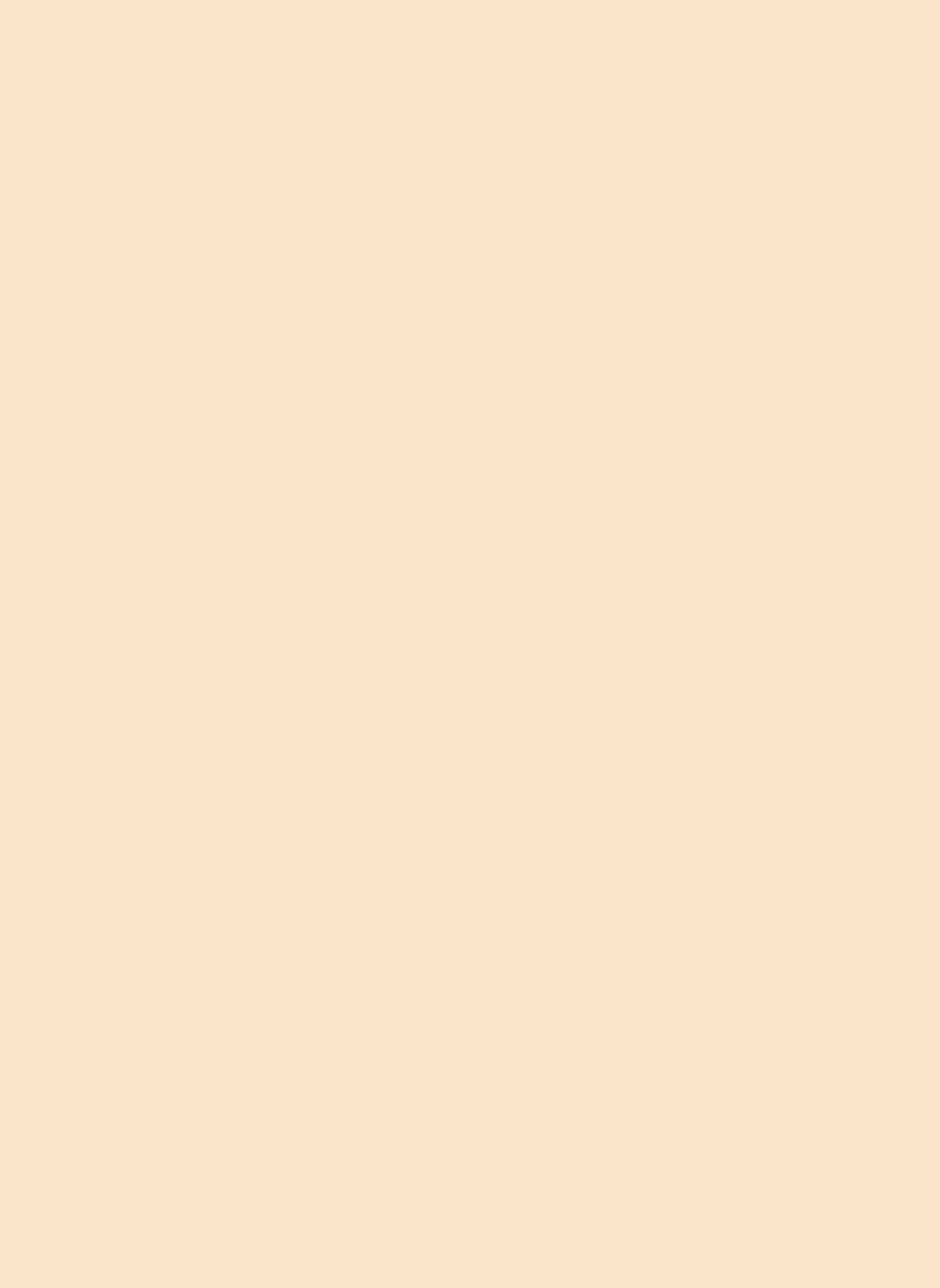
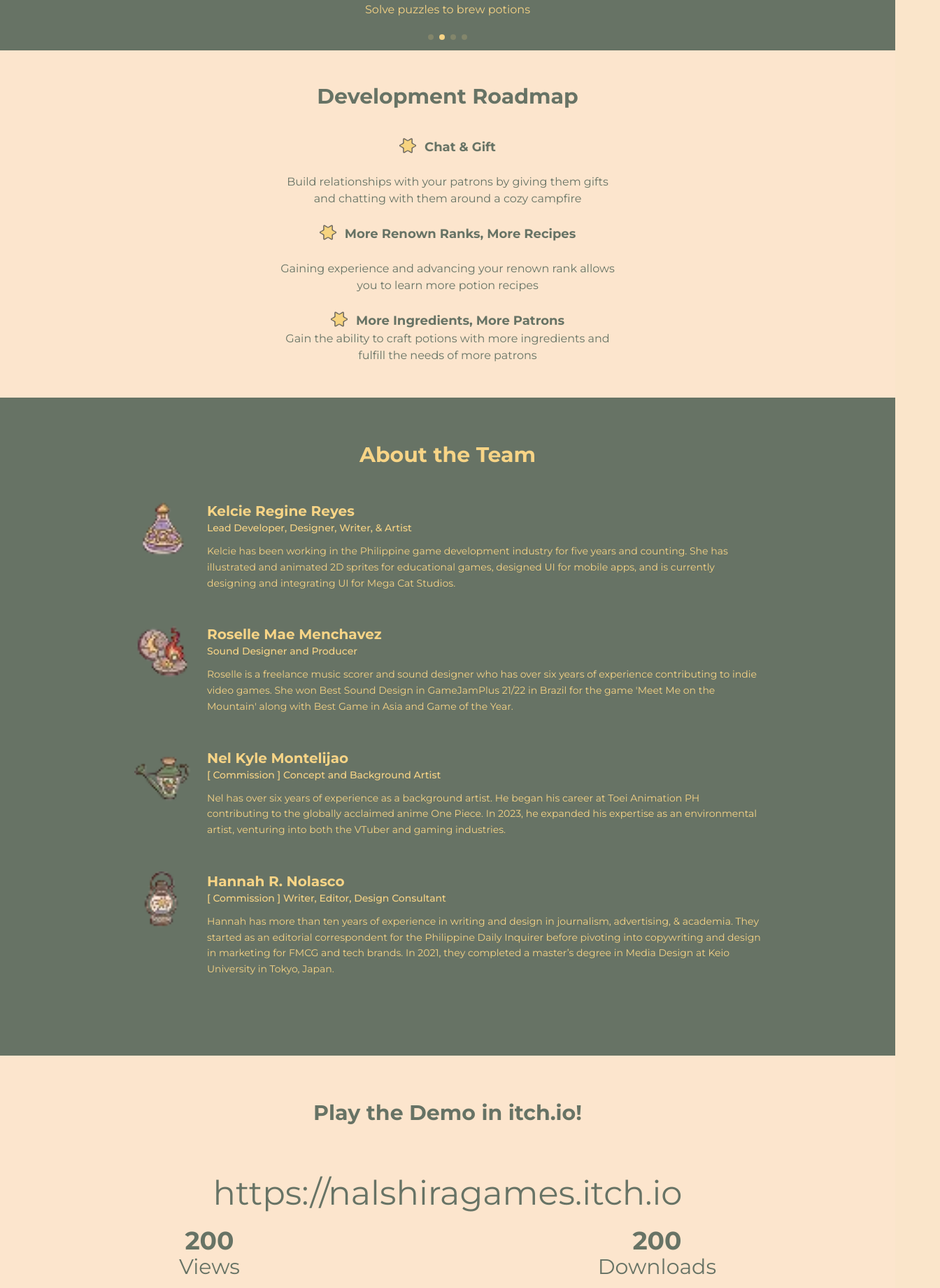
Before and after one commit to edarasen/game-forum, a React (Vite) app in the folder game-forum-front-end/: page / in a window 1280 px wide. Shown: the part 1640-3480 px from the top of the page at 70% size, 1344 px wide, since content can reach past the window. Before the commit the page ends 1571 px from the top, so only its background shows below. Built offline with nearby package versions, Linux system fonts and the light colour scheme; no server answers.

Commit message:
landing page

```diff
--- a/game-forum-front-end/package.json
+++ b/game-forum-front-end/package.json
@@ -14,14 +14,17 @@
     "@tailwindcss/vite": "^4.1.14",
     "axios": "^1.12.2",
     "daisyui": "^5.3.7",
-    "react": "^19.1.1",
+    "icons": "^1.0.0",
+    "react": "^19.2.0",
     "react-dom": "^19.1.1",
+    "react-icons": "^5.5.0",
     "react-router": "^7.9.3",
     "react-router-dom": "^7.9.4",
     "swiper": "^12.0.2"
   },
   "devDependencies": {
     "@eslint/js": "^9.36.0",
+    "@tailwindcss/postcss": "^4.1.15",
     "@types/react": "^19.1.16",
     "@types/react-dom": "^19.1.9",
     "@vitejs/plugin-react-swc": "^4.1.0",
--- a/game-forum-front-end/src/home/home.jsx
+++ b/game-forum-front-end/src/home/home.jsx
@@ -1,5 +1,4 @@
 import { useState } from "react";
-// import { useNavigate } from "react-router-dom";
 import logo from "../assets/pnb logo.webp";
 import "./new-home.css";
 import { Swiper, SwiperSlide } from "swiper/react";
@@ -11,6 +10,14 @@ import gal1 from "../assets/gal1.webp";
 import gal2 from "../assets/gal2.webp";
 import gal3 from "../assets/gal3.webp";
 import gal4 from "../assets/gal4.webp";
+import stars from "../assets/stars.webp";
+import nalshira from "../assets/nalshira.webp";
+import roselle from "../assets/roselle.webp";
+import Nel from "../assets/Nel.webp";
+import Hannah from "../assets/Hannah.webp"
+import symbol from "../assets/symbol.webp"
+import GamesGallery from "../component/GamesGallery";
+import ContactSection from "../component/ContactSection";
 
 const LandingPage = () => {
   const [menuOpen, setMenuOpen] = useState(false);
@@ -56,7 +63,7 @@ const LandingPage = () => {
             </a>
           </li>
           <li>
-            <a href="#">Contact</a>
+            <a href="abt">Contact</a>
           </li>
           <li>
             <a href="#">Forums</a>
@@ -79,21 +86,25 @@ const LandingPage = () => {
           locations to sell your concoctions. Embark on the marvelous journey
           <br /> to become a master alchemist!
         </p>
+        <br />
+        <br />
       </div>
       <div className="gpFeat">
+        <br />
+        <br />
         <p class="text-3xl">
           <strong>Gameplay Features</strong>
         </p>
         <br />
         <br />
-        <br />
         <div>
           <Swiper
             modules={[Autoplay, Pagination, Navigation]}
-            navigation
+            navigation={true}
+            pagination={{ clickable: true }}
             loop={true}
             autoplay={{
-              delay: 2500,
+              delay: 4500,
               disableOnInteraction: false,
             }}
             slidesPerView={1}
@@ -102,25 +113,161 @@ const LandingPage = () => {
               <div className="flex justify-center px-80 pb-20">
                 <img src={gal1} className="w-full h-full object-cover" />
               </div>
+              <div className="descript" class>
+                <p>Fulfill patron requests to acquire renown</p>
+              </div>
             </SwiperSlide>
             <SwiperSlide>
               <div className="flex justify-center px-80 pb-20">
                 <img src={gal2} className="w-full h-full object-cover" />
+              </div>
+              <div className="descript">
+                <p>Solve puzzles to brew potions</p>
               </div>
             </SwiperSlide>
             <SwiperSlide>
               <div className="flex justify-center px-80 pb-20">
                 <img src={gal3} className="w-full h-full object-cover" />
               </div>
+              <div className="descript">
+                <p>Travel to different locations</p>
+              </div>
             </SwiperSlide>
             <SwiperSlide>
               <div className="flex justify-center px-80 pb-20">
                 <img src={gal4} className="w-full h-full object-cover" />
               </div>
+              <div className="descript">
+                <p>Forage for magical ingredients</p>
+              </div>
             </SwiperSlide>
           </Swiper>
         </div>
       </div>
+        <div className="rdMap text-center">
+          <br />
+          <br />
+          <p className="text-3xl font-bold mb-10">Development Roadmap</p>
+
+
+          <div className="flex justify-center items-start gap-3 mb-6">
+            <img src={stars} className="w-6 h-6" />
+            <p className="font-bold text-lg">Chat & Gift</p>
+          </div>
+          <p>Build relationships with your patrons by giving them gifts<br /> and chatting with them around a cozy campfire</p>
+          <br />
+
+          <div className="flex justify-center items-start gap-3 mb-6">
+            <img src={stars} className="w-6 h-6" />
+            <p className="font-bold text-lg">More Renown Ranks, More Recipes</p>
+          </div>
+          <p>Gaining experience and advancing your renown rank allows<br /> you to learn more potion recipes</p>
+          <br />
+
+          <div className="flex justify-center items-start gap-3">
+            <img src={stars} className="w-6 h-6" />
+            <p className="font-bold text-lg">More Ingredients, More Patrons</p>
+          </div>
+          <p>Gain the ability to craft potions with more ingredients and <br />fulfill the needs of more patrons</p>
+          <br />
+          <br />
+        </div>
+
+        <div className="abtTeam w-full bg-[#6B7160] py-16 text-white">
+
+          <p className="text-3xl font-bold text-center mb-12">About the Team</p>
+
+
+          <div className="max-w-4xl mx-auto">
+
+
+            <div className="flex gap-6 mb-12 items-start">
+              <img src={nalshira} className="w-20 h-20" />
+              <div className="text-left">
+                <p className="text-xl font-bold">Kelcie Regine Reyes</p>
+                <p className="font-medium mb-3 text-sm">
+                  Lead Developer, Designer, Writer, & Artist
+                </p>
+                <p className="text-sm leading-relaxed">
+                  Kelcie has been working in the Philippine game development industry for five years and counting.
+                  She has illustrated and animated 2D sprites for educational games, designed UI for mobile apps,
+                  and is currently designing and integrating UI for Mega Cat Studios.
+                </p>
+              </div>
+            </div>
+            <div className="flex gap-6 mb-12 items-start">
+              <img src={roselle} className="w-20 h-20" />
+              <div className="text-left">
+                <p className="text-xl font-bold">Roselle Mae Menchavez</p>
+                <p className="font-medium mb-3 text-sm">Sound Designer and Producer</p>
+                <p className="text-sm leading-relaxed">Roselle is a freelance music scorer and sound designer
+                  who has over six years of experience contributing to indie video games. She won Best Sound Design in GameJamPlus 21/22 in
+                  Brazil for the game 'Meet Me on the Mountain' along with Best Game in Asia and Game of the Year.
+                </p>
+              </div>
+            </div>
+            <div className="flex gap-6 mb-12 items-start">
+              <img src={Nel} className="w-20 h-20" />
+              <div className="text-left">
+                <p className="text-xl font-bold">Nel Kyle Montelijao</p>
+                <p className="font-medium mb-3 text-sm">[ Commission ] Concept and Background Artist</p>
+                <p className="text-sm leading-relaxed">Nel has over six years of experience as a background artist.
+                  He began his career at Toei Animation PH contributing to the globally acclaimed anime One Piece.
+                  In 2023, he expanded his expertise as an environmental artist, venturing into both the VTuber and gaming industries.
+                </p>
+              </div>
+            </div>
+            <div className="flex gap-6 mb-12 items-start">
+              <img src={Hannah} className="w-20 h-20" />
+              <div className="text-left">
+                <p className="text-xl font-bold">Hannah R. Nolasco</p>
+                <p className="font-medium mb-3 text-sm">[ Commission ] Writer, Editor, Design Consultant</p>
+                <p className="text-sm leading-relaxed">Hannah has more than ten years of experience in writing and design in journalism, advertising, & academia.
+                  They started as an editorial correspondent for the Philippine Daily Inquirer before pivoting into copywriting and design in marketing for FMCG and tech brands.
+                  In 2021, they completed a master’s degree in Media Design at Keio University in Tokyo, Japan.
+                </p>
+              </div>
+            </div>
+
+          </div>
+        </div>
+
+        <div className="demo w-full py-16 p-0 m-0">
+            <p className="text-3xl font-bold text-center mb-12">Play the Demo in itch.io!</p><br />
+            <a href="https://nalshiragames.itch.io" target="_blank" className="text-5xl text-center">https://nalshiragames.itch.io</a><br /><br />
+            <div className="record">
+              <div>
+                <p className="font-bold text-4xl text-center">200</p>
+                <p className="text-3xl text-center">Views</p>
+              </div>
+              <div>
+                <p className="font-bold text-4xl">200</p>
+                <p className="text-3xl text-center">Downloads</p>
+              </div>
+            </div>
+            <br />
+            <div className="altar p-0 m-0">
+                <img src={symbol} className="w-full block object-cover object-bottom" style={{ margin: 0, padding: 0 }} />
+            </div>
+        </div>
+        <div className="discussion py-16">
+
+          <p className="text-3xl font-bold text-center mb-12">Join the Discussion</p>
+          <p className="text-xl text-center mb-12">The official P&B Forum is open alongside the P&B Discord to discuss<br />
+           anything and everything related to the magical voyage of<br />
+           your apprentice alchemists. Suggest QoL updates, report bugs, discuss the<br />
+           lore, and share fanart with other players!</p>
+          <div class="cta-buttons">
+            <button class="cta-btn outline">Go to Forums</button>
+            <button class="cta-btn outline">Join Discord</button>
+          </div>
+        </div>
+        <div>
+          <GamesGallery />
+        </div>
+        <div>
+          <ContactSection />
+        </div>
     </>
   );
 };
--- a/game-forum-front-end/src/home/new-home.css
+++ b/game-forum-front-end/src/home/new-home.css
@@ -120,7 +120,82 @@ body {
   color: #f7d486;
 }
 
+.swiper-button-next,
+.swiper-button-prev {
+  @apply text-yellow-400;
+}
 
+.descript {
+  padding-bottom: 45px;
+  margin-top: 0%;
+  align-content: flex-start;
+  flex-direction: column;
+}
+
+.rdMap {
+  color: #677365;
+  background: #fce5cd;
+}
+
+.abtTeam {
+  color: #f7d486;
+  background: #677365;
+}
+
+.demo {
+  color:#677365;
+  background: #fce5cd;
+}
+
+.record {
+  display: flex;
+  flex-direction: row;
+  justify-content: space-around;
+  flex-basis: 3xs;
+}
+
+.altar {
+  display: flex;
+  justify-content: center;
+  margin-bottom: 0px;
+}
+
+.discussion {
+  background: #677365;
+  color: #f7d486;
+}
+
+.cta-buttons {
+  display: flex;
+  gap: 1rem;
+  justify-content: center;
+  margin-top: 1rem;
+}
+
+.cta-btn {
+  background-color: #EFCF75;
+  color: #5E5E40;
+  padding: 10px 22px;
+  border-radius: 999px;
+  font-weight: 600;
+  border: none;
+  cursor: pointer;
+  transition: 0.25s ease;
+}
+
+.cta-btn.outline {
+  background: transparent;
+  border: 2px solid #EFCF75;
+  color: #EFCF75;
+}
+
+
+.cta-btn:hover {
+  background-color: #F7D486;
+  color: #5E5E40;
+  transform: translateY(-2px);
+  box-shadow: 0 4px 10px rgba(0,0,0,0.15);
+}
 
 @media (min-width: 800px) {
   body {
--- a/game-forum-front-end/src/index.css
+++ b/game-forum-front-end/src/index.css
@@ -90,3 +90,25 @@ body {
   padding: 0;
   font-family: 'Montserrat';
 }
+
+/* .swiper-button-next,
+.swiper-button-prev {
+  @apply text-yellow-400;
+} */
+
+
+/*@layer utilities {
+  .swiper-button-next,
+  .swiper-button-prev {
+    @apply text-yellow-500; /* or your color */
+  /*}
+}*/
+
+.swiper-button-next,
+.swiper-button-prev {
+  color: #f7d486 !important;
+}
+
+.swiper-pagination-bullet {
+  background-color: #f7d486;
+}
--- a/game-forum-front-end/tailwind.config.js
+++ b/game-forum-front-end/tailwind.config.js
@@ -1,8 +1,8 @@
 /** @type {import('tailwindcss').Config} */
 module.exports = {
-  content: [],
+  content: ["./index.html", "./src/**/*.{js,ts,jsx,tsx}"],
   theme: {
     extend: {},
   },
-  plugins: [require("daisyui")],
+  plugins: [],
 };
```
Also changed, not shown: 1 other file (tests, documents, lock files or other folders).
